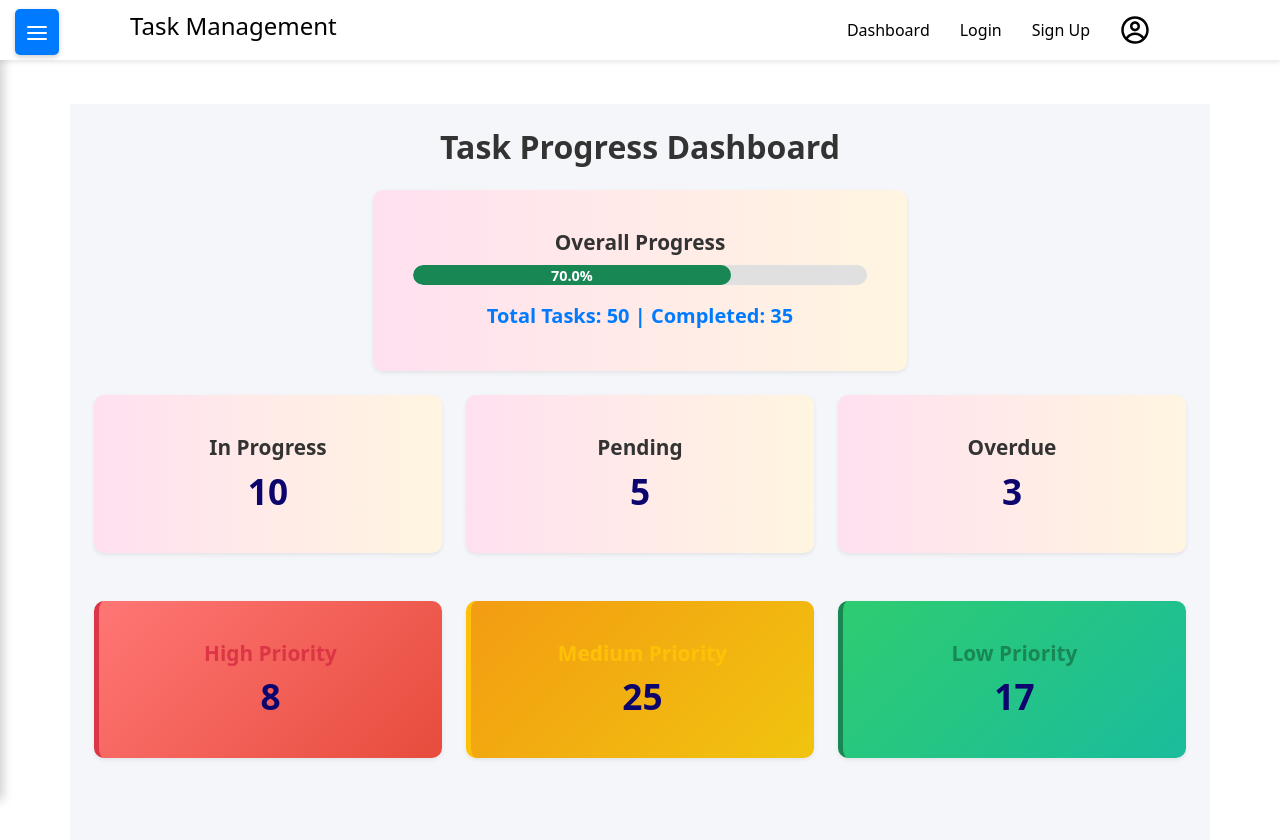
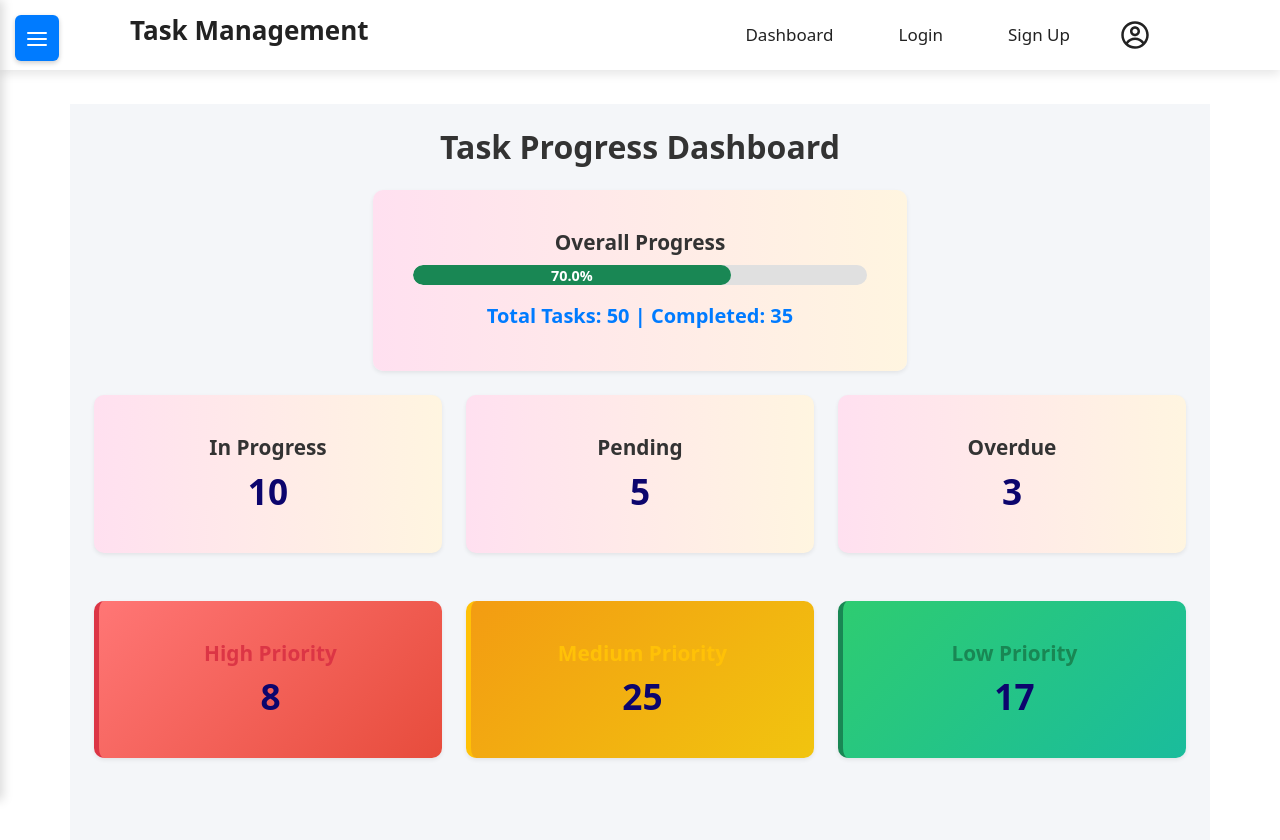
Before and after one commit to devilshade1902/zudio_task_management, a React (Vite) app in the folder task_management_frontend/: page / in a window 1280 px wide. Both pictures are taken after typing "name@example.com", "Sample123" into the empty fields and a click on the button "Login". Shown: the top 840 px of the page. Built offline with nearby package versions, Linux system fonts and the light colour scheme.

Commit message:
Improved Navbar UI

```diff
--- a/task_management_frontend/src/components/Sidebar/Sidebar.css
+++ b/task_management_frontend/src/components/Sidebar/Sidebar.css
@@ -1,19 +1,20 @@
 /* src/components/Sidebar/Sidebar.css */
+
 .sidebar {
   position: fixed;
   top: 0;
-  left: -240px;
-  width: 240px;
+  left: -250px;
+  width: 250px;
   height: 100vh;
-  background: #2c2f36;
+  background: linear-gradient(135deg, #1c1f26, #292e38);
   color: white;
   padding: 20px;
   transition: left 0.3s ease-in-out;
-  box-shadow: 3px 0 10px rgba(0, 0, 0, 0.2);
+  box-shadow: 3px 0 10px rgba(0, 0, 0, 0.15);
   display: flex;
   flex-direction: column;
   align-items: center;
-  z-index: 900; /* Below toggle button but above content */
+  z-index: 1050;
 }
 
 .sidebar.open {
@@ -21,9 +22,13 @@
 }
 
 .sidebar h2 {
-  margin-bottom: 20px;
-  font-size: 22px;
+  font-size: 20px;
+  font-weight: 600;
   text-align: center;
+  margin-bottom: 15px;
+  color: #ffffff;
+  letter-spacing: 0.8px;
+  border-bottom: 1px solid rgba(255, 255, 255, 0.2);
   padding-bottom: 10px;
   width: 100%;
 }
@@ -35,12 +40,20 @@
 }
 
 .sidebar ul li {
-  padding: 12px 0;
-  text-align: center;
+  padding: 12px;
+  text-align: left;
+  font-size: 16px;
+  cursor: pointer;
+  display: flex;
+  align-items: center;
+  gap: 10px;
+  transition: background 0.2s ease-in-out;
+  border-radius: 6px;
+  color: #ddd;
+}
+
+.sidebar ul li i {
   font-size: 18px;
-  cursor: pointer;
-  transition: background 0.2s ease-in-out;
-  border-radius: 5px;
 }
 
 .sidebar ul li:hover {
@@ -48,24 +61,24 @@
   color: white;
 }
 
-/* Fix the toggle button */
+/* Sidebar Toggle Button */
 .sidebar-toggle {
   position: fixed;
-  top: 9px; /* Aligns with Topbar padding */
-  left: 15px; /* Adjusted to be visible outside Sidebar initially */
+  top: 15px;
+  left: 15px;
   background: #007bff;
   color: white;
   border: none;
   padding: 10px;
   cursor: pointer;
-  border-radius: 5px;
+  border-radius: 6px;
   transition: all 0.3s ease-in-out;
   box-shadow: 0px 2px 5px rgba(0, 0, 0, 0.2);
-  z-index: 1100; /* Higher than Topbar’s z-index: 1000 */
+  z-index: 1100;
 }
 
 .sidebar-toggle.shifted {
-  left: 255px; /* Adjusted to align with Sidebar width (240px + padding) */
+  left: 265px;
 }
 
 .sidebar-toggle:hover {
--- a/task_management_frontend/src/components/Topbar/Topbar.css
+++ b/task_management_frontend/src/components/Topbar/Topbar.css
@@ -1,59 +1,65 @@
 /* src/components/Topbar/Topbar.css */
+
 .topbar {
   position: fixed;
   top: 0;
   left: 0;
   width: 100%;
-  background: white;
-  color: black;
+  background: rgba(255, 255, 255, 0.9); /* Subtle glass effect */
+  backdrop-filter: blur(12px);
+  color: #222;
   padding: 15px 30px;
   display: flex;
   justify-content: space-between;
   align-items: center;
-  box-shadow: 0px 2px 5px rgba(0, 0, 0, 0.1);
-  height: 60px;
+  box-shadow: 0px 4px 10px rgba(0, 0, 0, 0.1);
+  height: 70px;
   z-index: 1000;
-  transition: left 0.3s ease-in-out, width 0.3s ease-in-out; /* Smooth transition for left and width */
+  transition: left 0.3s ease-in-out, width 0.3s ease-in-out;
 }
 
 .topbar h1 {
-  color: black;
+  font-size: 26px;
+  font-weight: 700;
   margin-left: 100px;
-  font-size: 24px;
+  color: #222;
 }
 
 .nav-links {
   display: flex;
   align-items: center;
-  gap: 30px;
+  gap: 35px;
   margin-right: 100px;
 }
 
 .topbar nav a {
-  color: black;
+  color: #222;
   text-decoration: none;
-  font-size: 16px;
+  font-size: 17px;
+  font-weight: 500;
+  padding: 10px 15px;
+  border-radius: 8px;
+  transition: background 0.3s ease-in-out, color 0.3s ease-in-out;
 }
 
 .topbar nav a:hover {
-  text-decoration: underline;
-  color: #007bff;
+  background: #007bff;
+  color: white;
 }
 
 .profile-icon {
-  color: black;
+  color: #222;
+  font-size: 28px; /* Increased size */
   cursor: pointer;
-  position: relative;
-  top: 0px;
+  transition: color 0.3s ease-in-out, transform 0.2s ease-in-out;
+}
+
+.profile-icon:hover {
+  color: #007bff;
+  transform: scale(1.1);
 }
 
 .topbar.shifted {
-  left: 240px; /* Matches Sidebar width */
-  width: calc(100% - 240px); /* Adjusts width smoothly */
+  left: 250px;
+  width: calc(100% - 250px);
 }
-
-/* Remove the old h1-specific shift */
-.topbar.shifted h1 {
-  position: static;
-  left: 0;
-}
--- a/task_management_frontend/src/components/Topbar/Topbar.jsx
+++ b/task_management_frontend/src/components/Topbar/Topbar.jsx
@@ -9,7 +9,7 @@ const Topbar = ({ isOpen, toggle }) => { // Changed isopen to isOpen
     <div className={`topbar ${isOpen ? "shifted" : ""}`}>
       <h1>Task Management</h1>
       <nav className="nav-links">
-        <Link to="/">Dashboard</Link>
+        <Link to="/dashboard">Dashboard</Link>
         <Link to="/login">Login</Link>
         <Link to="/signup">Sign Up</Link>
         <CgProfile className="profile-icon" size={30} />
```
